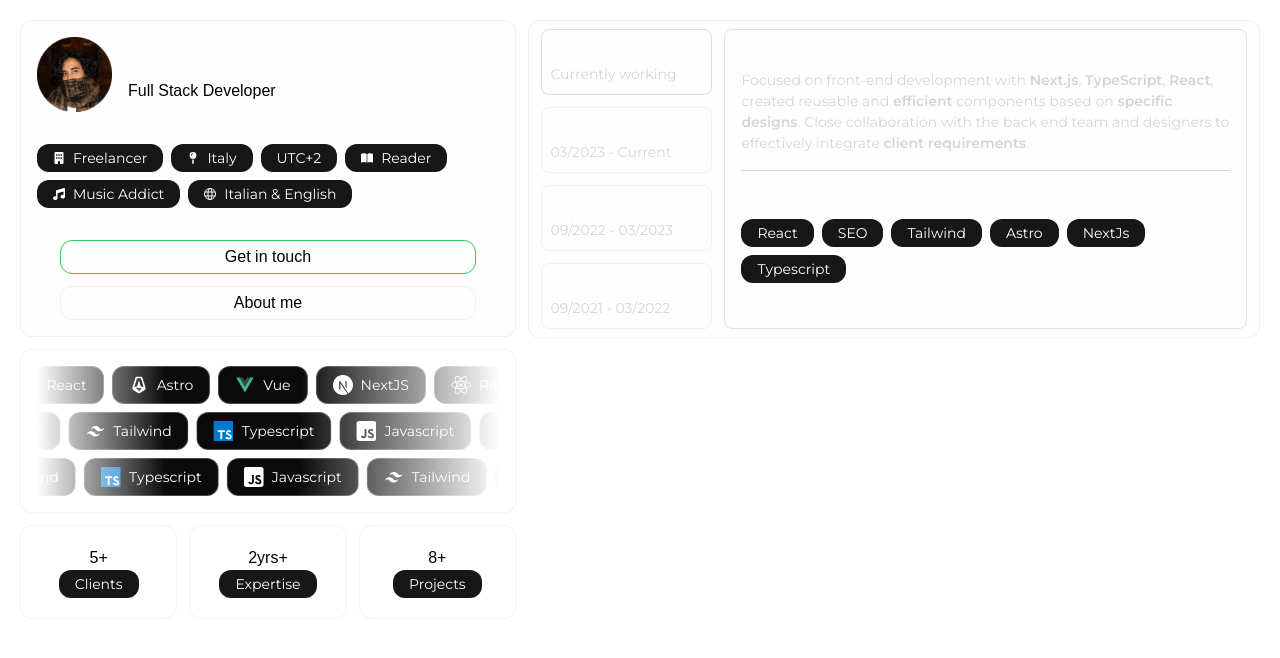
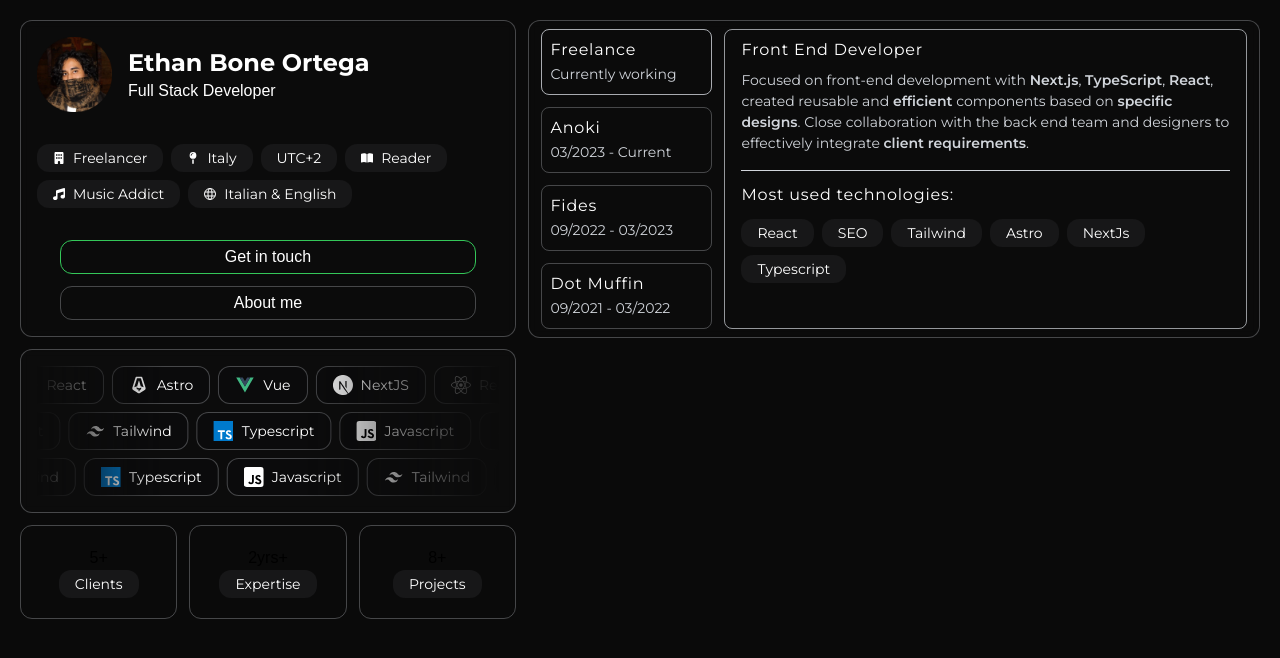
Before and after one commit to Pasta08/portfolio-v2, a Next.js app: page / in a window 1280 px wide. Shown: the top 658 px of the page. Built offline with nearby package versions, Linux system fonts and the light colour scheme.

Commit message:
removed whitemode darkmode

```diff
--- a/src/app/components/Intro.tsx
+++ b/src/app/components/Intro.tsx
@@ -14,7 +14,7 @@
         </div>
         <div className='h-fit'>
           <h1 className={`${titleLarge}`}>Ethan Bone Ortega</h1>
-          <h2>Full Stack Developer</h2>
+          <h2 className='text-white'>Full Stack Developer</h2>
         </div>
       </div>
       <div className='flex flex-wrap gap-2 mt-4 md:mt-8'>
--- a/src/app/components/common/Button.tsx
+++ b/src/app/components/common/Button.tsx
@@ -15,7 +15,7 @@
   }
 
   return (
-    <div className={`border-[1px] ${getBorderColor()} border-opacity-30 rounded-xl py-1 px-2 flex justify-center w-full s:w-[90%]`}>
+    <div className={`text-white border-[1px] ${getBorderColor()} border-opacity-30 rounded-xl py-1 px-2 flex justify-center w-full s:w-[90%]`}>
       {text}
     </div>
   )
--- a/src/app/styles/globals.css
+++ b/src/app/styles/globals.css
@@ -6,7 +6,7 @@
 
 
 :root {
-  --background: #ffffff;
+  --background: #0a0a0a;
   --primary-100: #171718;
   --primary-200: #0B0B0C;
 
@@ -15,12 +15,6 @@
   --success: #34C759;
 }
 
-@media (prefers-color-scheme: dark) {
-  :root {
-    --background: #0a0a0a;
-    --foreground: #ededed;
-  }
-}
 
 body {
   color: var(--foreground);
```
